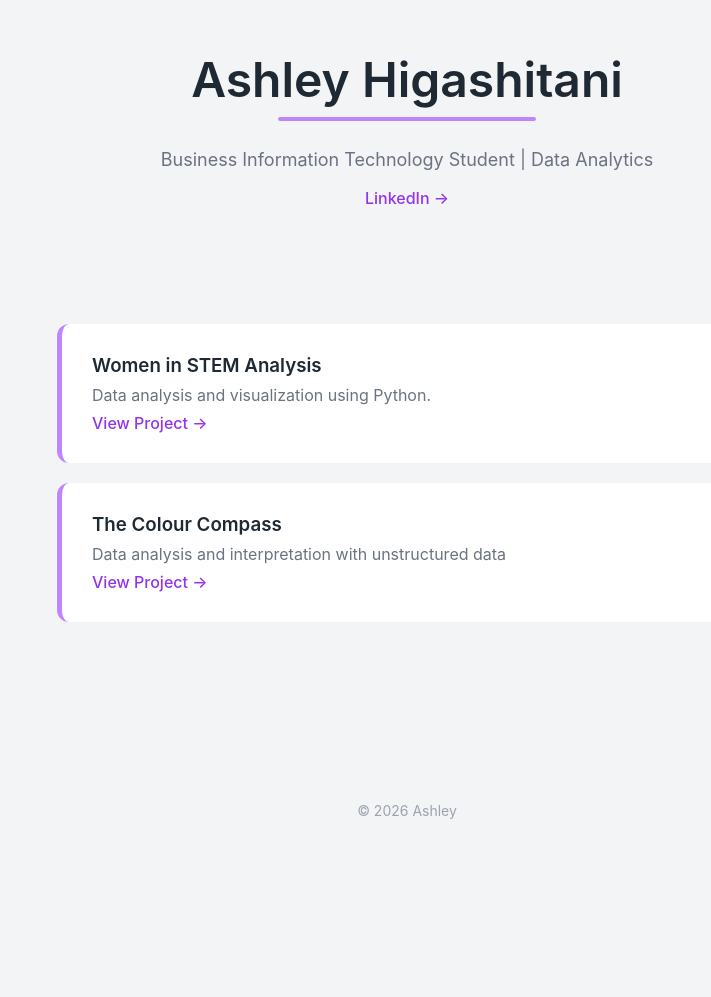
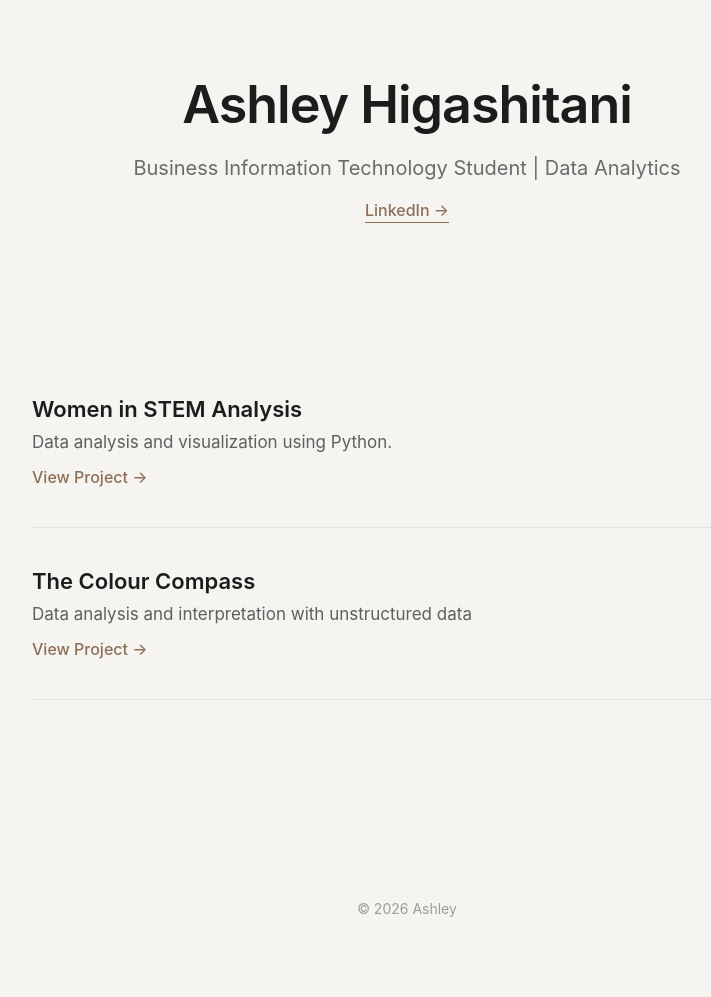
Before and after one commit to ashleyhigashitani10/ashleyhigashitani10.github.io, a plain HTML site: page index.html in a window 1280 px wide. Shown: the part 102-1099 px from the top of the page, without its empty margins (233-944 px from the left). Before the commit the page ends 981 px from the top, so only its background shows below. Drawn offline with Linux system fonts and the light colour scheme.

Commit message:
Update index.html

```diff
--- a/index.html
+++ b/index.html
@@ -3,89 +3,90 @@
 <head>
     <title>Ashley Higashitani | GitHub Portfolio</title>
     <meta name="viewport" content="width=device-width, initial-scale=1.0">
-
-    <style>
+<style>
     body {
         margin: 0;
         font-family: -apple-system, BlinkMacSystemFont, 'Segoe UI', sans-serif;
-        background: #f3f4f6;
-        color: #1f2933;
+        background-color: #f6f4f1;
+        color: #1c1c1c;
     }
 
     header {
-        padding: 120px 20px 60px 20px;
+        padding: 140px 20px 80px 20px;
         text-align: center;
     }
 
     h1 {
-        font-size: 48px;
+        font-size: 52px;
         font-weight: 600;
-        margin-bottom: 10px;
-        position: relative;
-        display: inline-block;
-    }
-
-    /* Accent line under name */
-    h1::after {
-        content: "";
-        display: block;
-        width: 60%;
-        height: 4px;
-        background: #c084fc;
-        margin: 8px auto 0;
-        border-radius: 4px;
+        letter-spacing: -1px;
+        margin-bottom: 12px;
     }
 
     .subtitle {
-        color: #6b7280;
-        font-size: 18px;
+        color: #6b6b6b;
+        font-size: 20px;
+        margin-bottom: 20px;
+    }
+
+    header a {
+        color: #8c6f56;
+        text-decoration: none;
+        font-weight: 500;
+        border-bottom: 1px solid #8c6f56;
+        padding-bottom: 2px;
+        transition: 0.3s ease;
+    }
+
+    header a:hover {
+        opacity: 0.6;
     }
 
     section {
-        padding: 40px 20px 100px 20px;
-        max-width: 700px;
+        max-width: 750px;
         margin: auto;
+        padding: 40px 20px 120px 20px;
     }
 
     .project {
-        padding: 30px;
-        margin-bottom: 20px;
-        background: white;
-        border-radius: 12px;
+        padding: 40px 0;
+        border-bottom: 1px solid #e5e2dd;
         transition: 0.3s ease;
-        border-left: 5px solid #c084fc;
     }
 
     .project:hover {
-        transform: translateY(-5px);
-        box-shadow: 0 10px 25px rgba(0,0,0,0.08);
+        transform: translateX(8px);
     }
 
     .project h3 {
         margin: 0;
+        font-size: 22px;
         font-weight: 600;
     }
 
     .project p {
-        margin: 8px 0;
-        color: #6b7280;
+        margin: 10px 0 15px 0;
+        color: #5f5f5f;
+        font-size: 17px;
     }
 
-    a {
+    .project a {
+        color: #8c6f56;
         text-decoration: none;
-        color: #9333ea;
         font-weight: 500;
+        border-bottom: 1px solid transparent;
+        transition: 0.3s ease;
     }
 
-    a:hover {
-        color: #7e22ce;
+    .project a:hover {
+        border-bottom: 1px solid #8c6f56;
     }
 
     footer {
         text-align: center;
-        padding: 60px 20px;
+        padding: 80px 20px;
         font-size: 14px;
-        color: #9ca3af;
+        color: #9c9c9c;
     }
 </style>
 </head>
```
